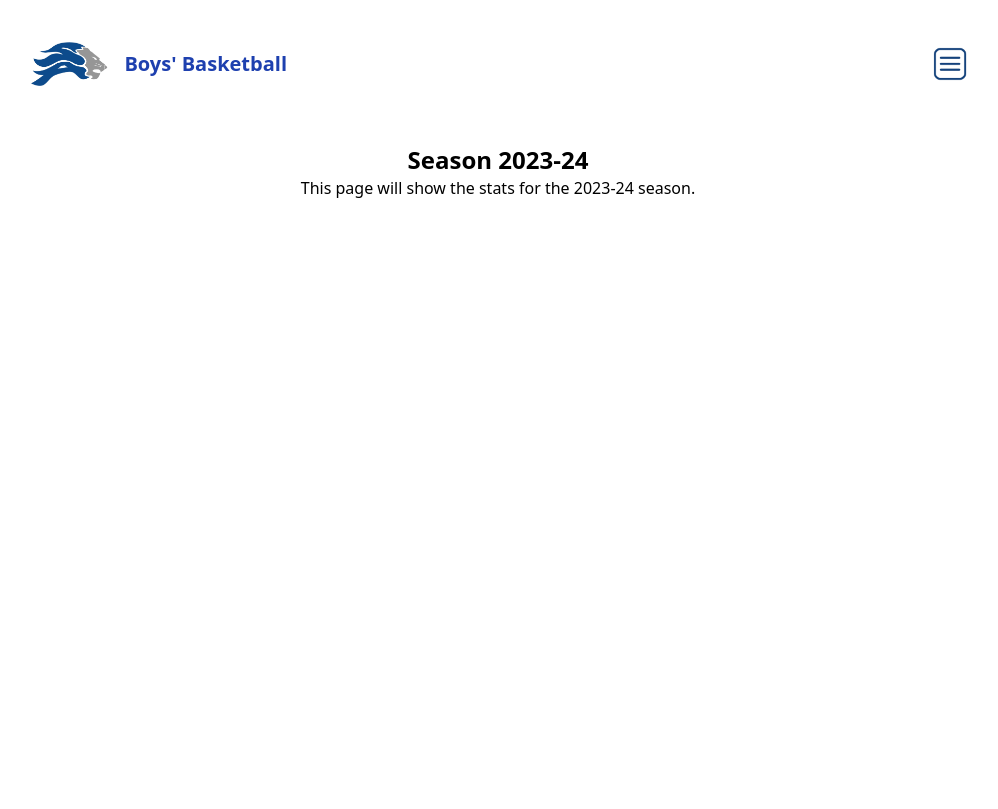
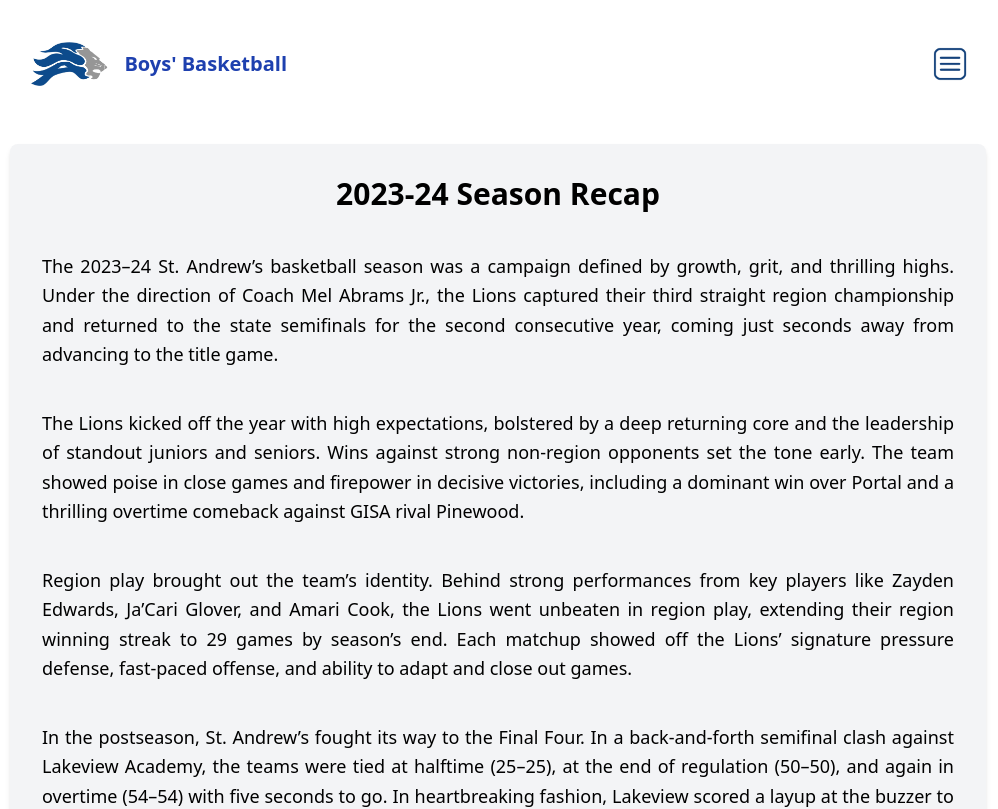
Before and after one commit to newonda1/st-andrews-basketball, a React (Vite) app: page /seasons/2023-24 in a window 1280 px wide. Shown: the top 809 px of the page, without its empty margins (142-1140 px from the left). Built offline with nearby package versions, Linux system fonts and the light colour scheme.

Commit message:
Update App.jsx

```diff
--- a/src/App.jsx
+++ b/src/App.jsx
@@ -6,6 +6,7 @@ import SeasonRecords from './records/SeasonRecords';
 import SingleGameRecords from './records/SingleGameRecords';
 import ChrisHaslam from './legacy/ChrisHaslam';
 import Season1992_93 from './seasons/Season1992_93';
+import Season2023_24 from './seasons/Season2023_24';
 import Season2024_25 from './seasons/Season2024_25';
 import SeasonPlaceholder from './seasons/SeasonPlaceholder';
 import RecordsVsOpponents from './pages/RecordsVsOpponents';
@@ -254,6 +255,7 @@ function App() {
         <Route path="/records/single-game" element={<SingleGameRecords />} />
         <Route path="/legacy/ChrisHaslam" element={<ChrisHaslam />} />
         <Route path="/seasons/1992-93" element={<Season1992_93 />} />
+        <Route path="/seasons/2023-24" element={<Season2023_24 />} />
         <Route path="/seasons/2024-25" element={<Season2024_25 />} />
         <Route path="/seasons/:seasonId" element={<SeasonPlaceholder />} />
         <Route path="/records/opponents" element={<RecordsVsOpponents />} />
```
